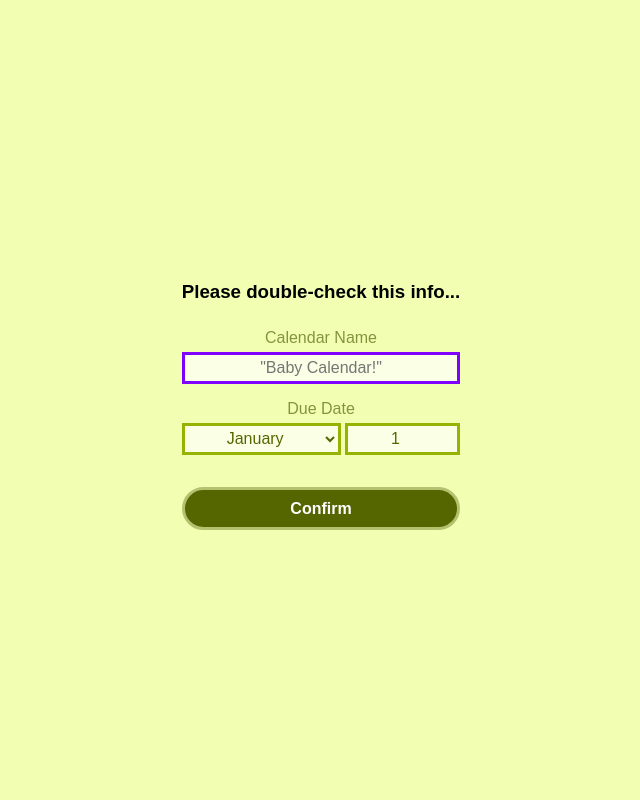
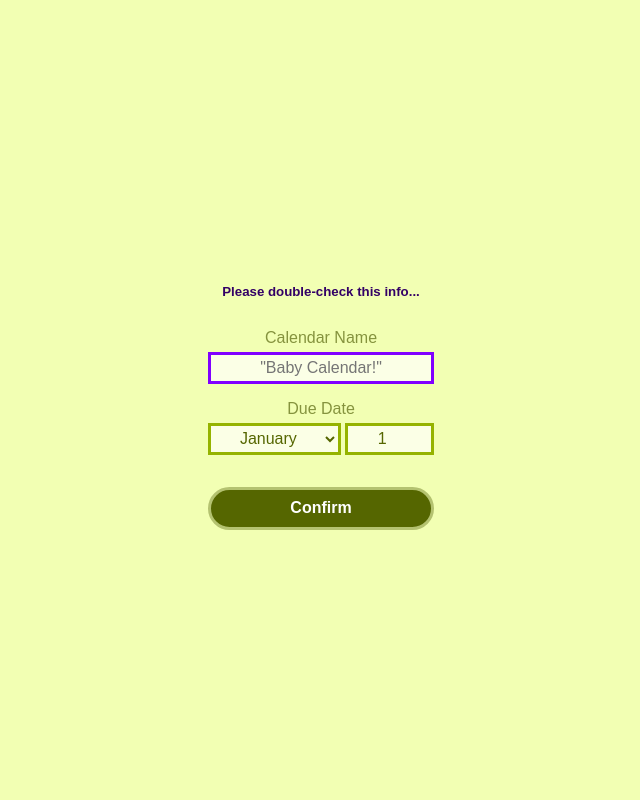
Before and after one commit to beetlebox-dev/baby, a Flask app: page /repair?n=&m=1&d=1 in a window 1280 px wide. Shown: the whole page, without its empty margins (319-959 px from the left). Run offline with Flask 2, Linux system fonts and the light colour scheme.

Commit message:
Changed repair calendar user prompt styling. Turn off debug mode.

```diff
--- a/main.py
+++ b/main.py
@@ -348,4 +348,4 @@ def calendar():
 
 
 if __name__ == '__main__':
-    app.run(debug=True)
+    app.run()
--- a/static/form_page.css
+++ b/static/form_page.css
@@ -8,13 +8,17 @@ body {
     /* Centered Contents */
     margin: 0;
     min-height: 100dvh;
-    justify-content: space-around;
+    justify-content: center;
 }
 
 body, #main-box, .form-group {
     display: flex;
     flex-direction: column;
     align-items: center;
+}
+
+.user-prompt {
+    color: hsl(270, 100%, 20%);
 }
 
 .form-group {
--- a/templates/init_calendar.html
+++ b/templates/init_calendar.html
@@ -11,10 +11,10 @@
 
 <body>
 
+<h5 class="user-prompt" style="display: {{ repair_message_display }}">Please double-check this info...</h5>
+
 <form action="" method="POST">
 <div id="main-box">
-
-    <h3 style="display: {{ repair_message_display }}">Please double-check this info...</h3>
 
     <div class="form-group">
         <label for="name">Calendar Name</label>
```
